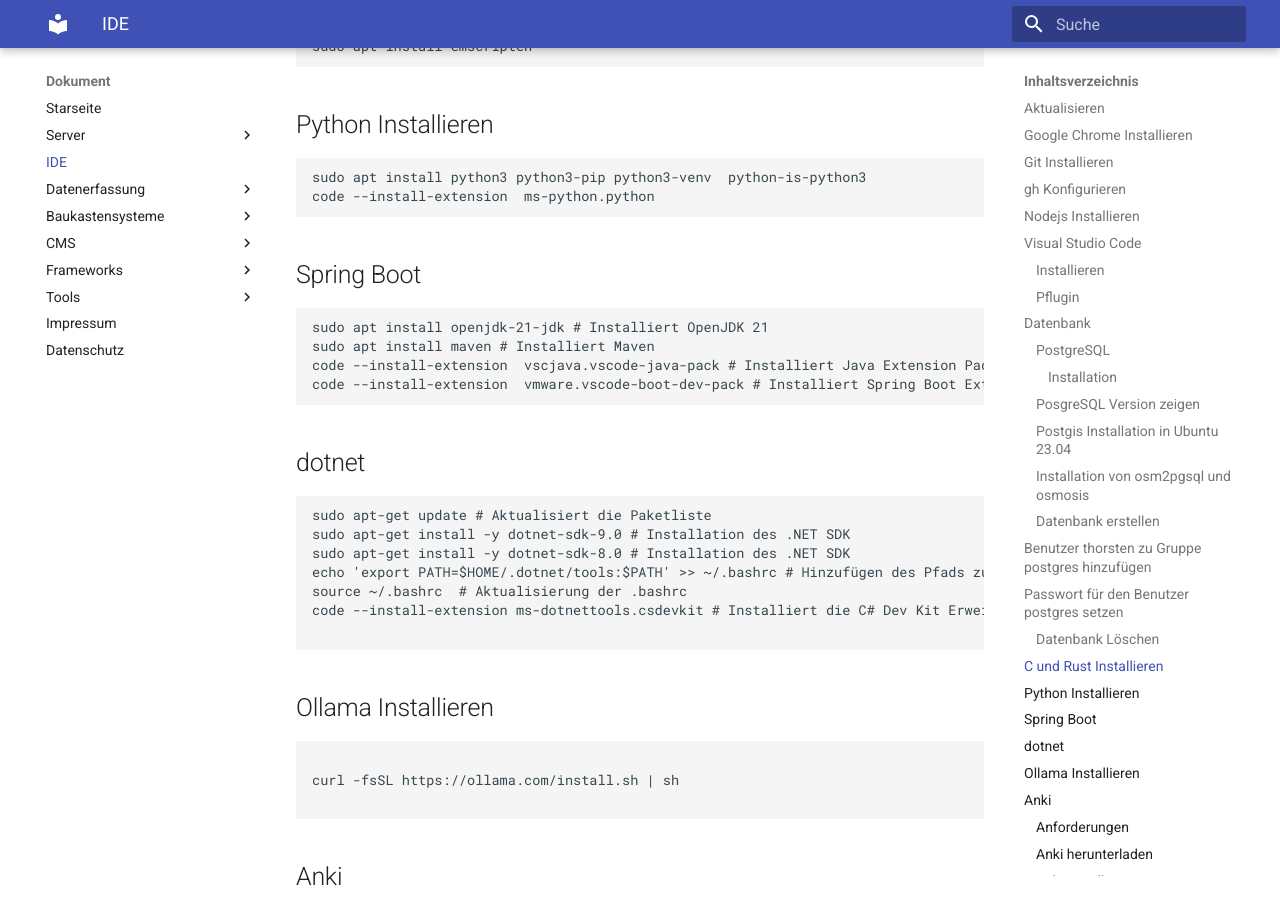
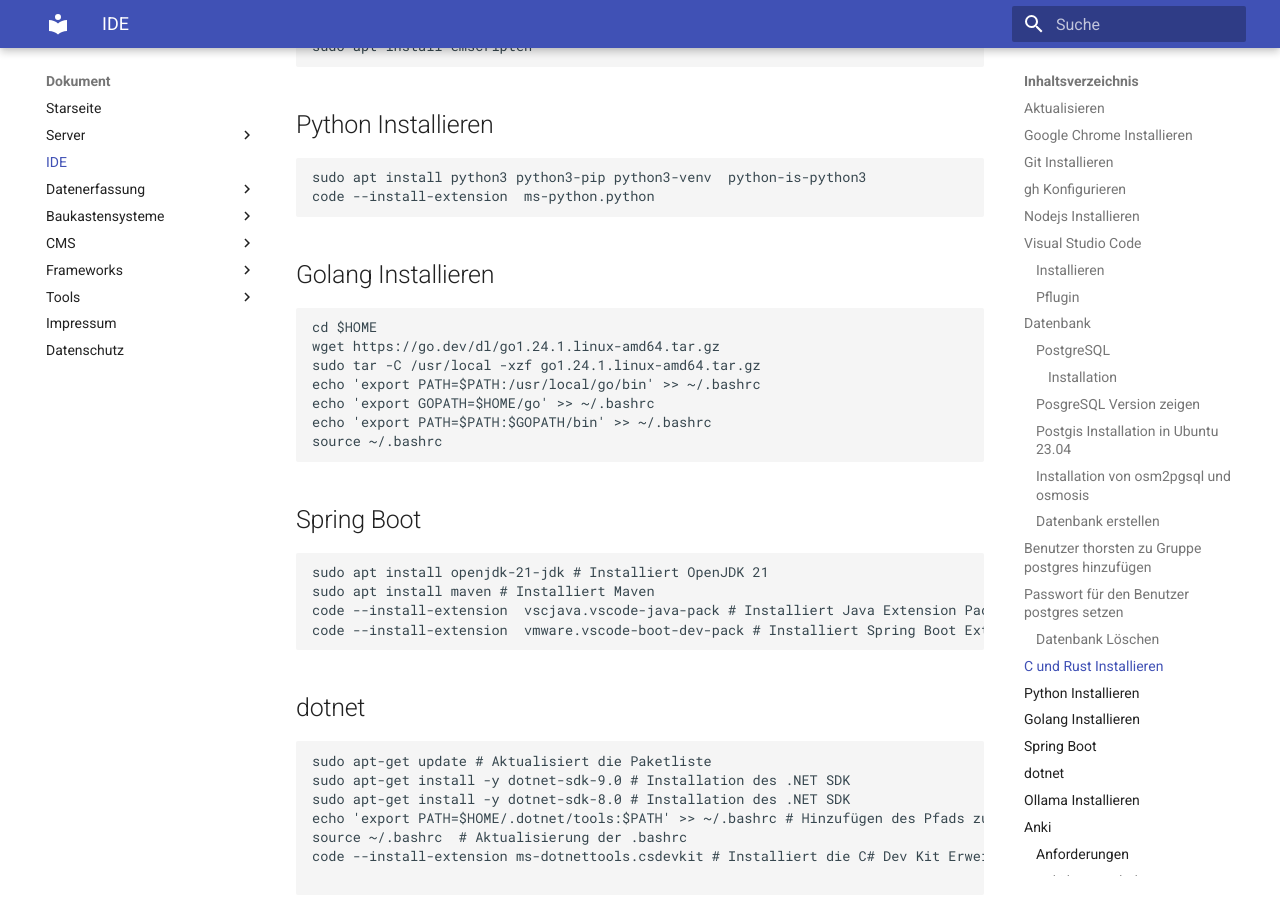
Before and after one commit to thorstenkloehn/dokument, an MkDocs documentation site: the page built from docs/IDE/index.md, in a window 1280 px wide and 900 px high, scrolled down 3372 px. Built offline with MkDocs 1.6.1 and Material for MkDocs 9.7.7, drawn with Linux system fonts in a browser that asks for light colours.

Commit message:
Dokumentation: Hinzufügen von Installationsanweisungen für Golang in die IDE-Dokumentation

````diff
--- a/docs/IDE/index.md
+++ b/docs/IDE/index.md
@@ -136,6 +136,17 @@
 code --install-extension  ms-python.python
 ```
 
+## Golang Installieren
+```bash
+cd $HOME
+wget https://go.dev/dl/go1.24.1.linux-amd64.tar.gz
+sudo tar -C /usr/local -xzf go1.24.1.linux-amd64.tar.gz
+echo 'export PATH=$PATH:/usr/local/go/bin' >> ~/.bashrc
+echo 'export GOPATH=$HOME/go' >> ~/.bashrc
+echo 'export PATH=$PATH:$GOPATH/bin' >> ~/.bashrc
+source ~/.bashrc
+```
+
 ## Spring Boot
 ```
 sudo apt install openjdk-21-jdk # Installiert OpenJDK 21
````
